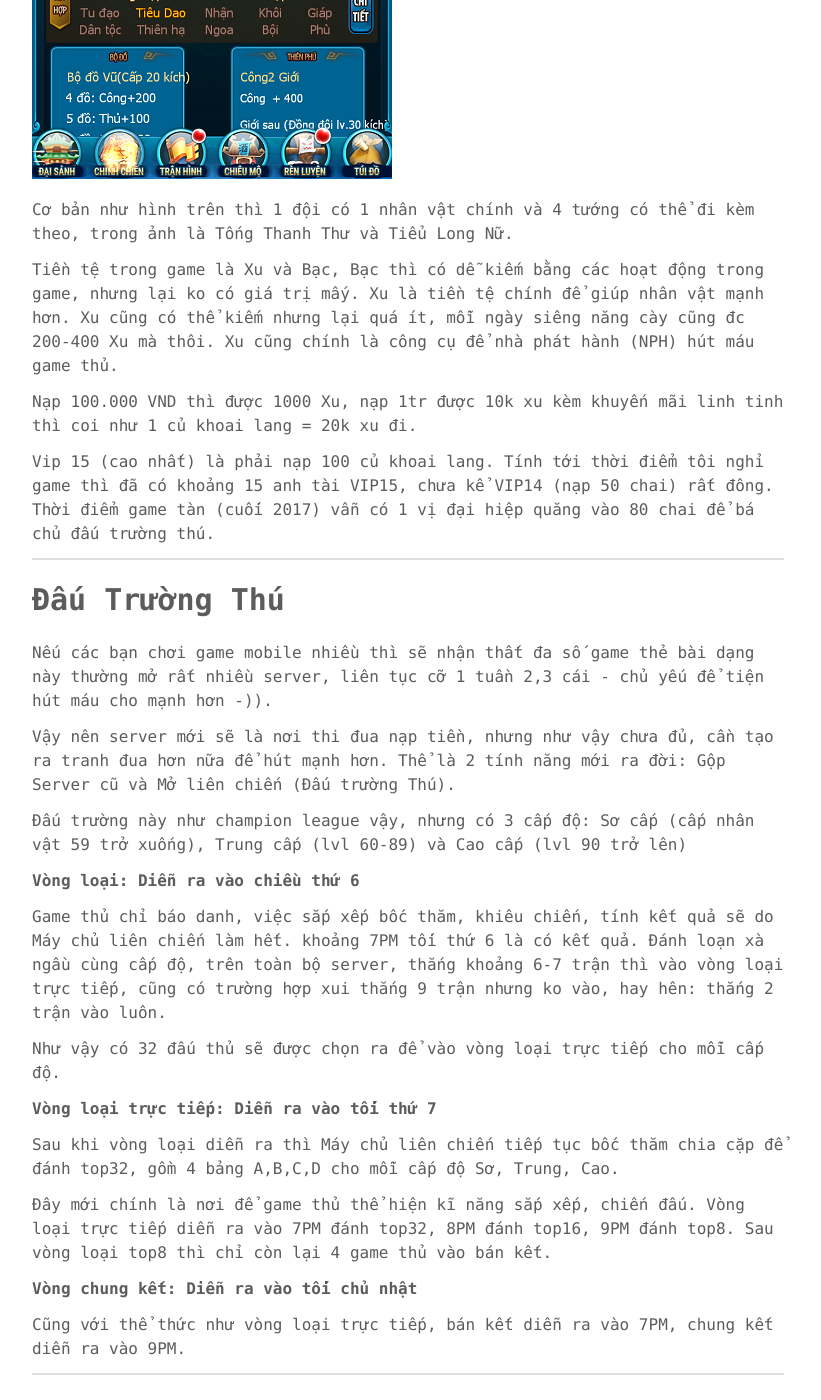
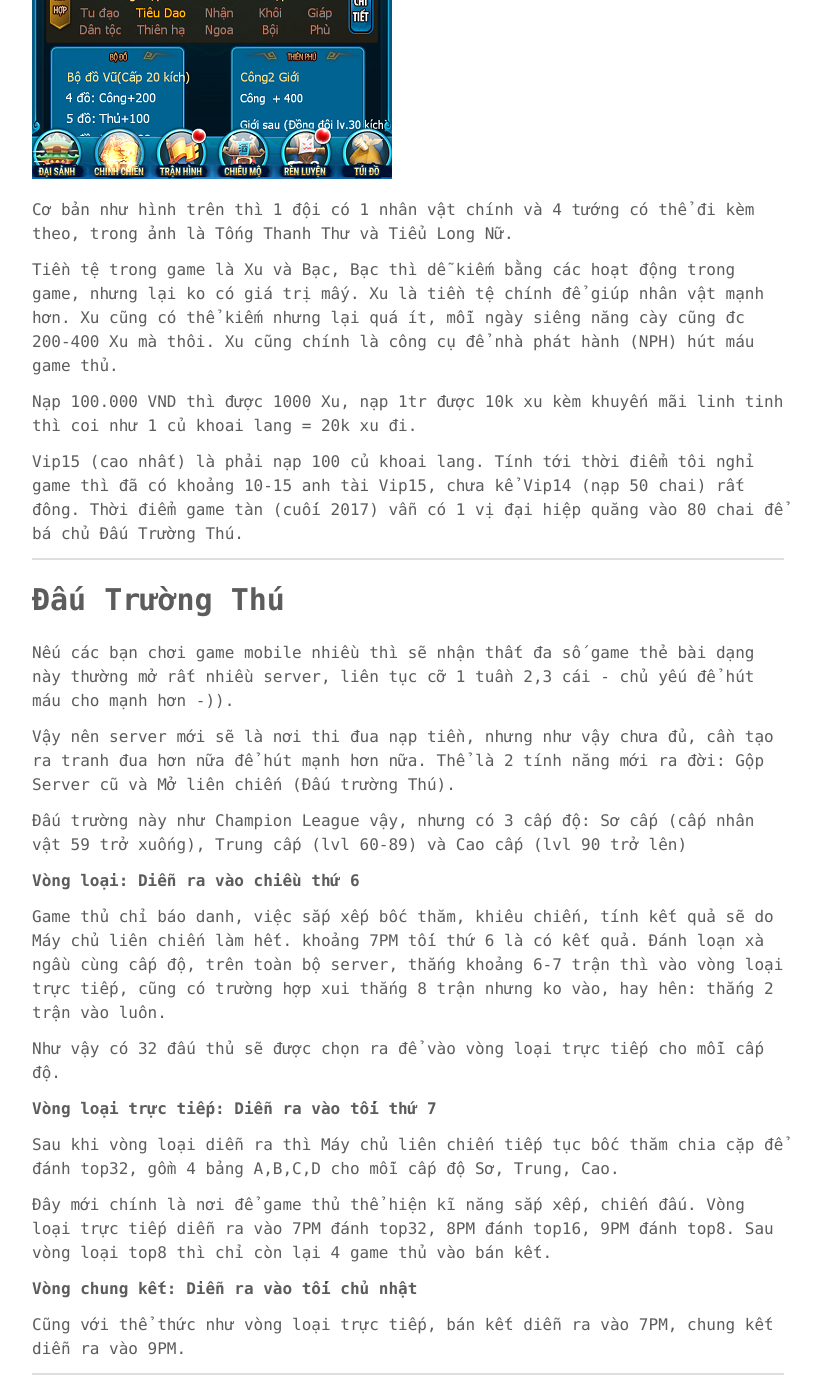
Before and after one commit to phuoc-thanh/phuoc-thanh.github.io, a Jekyll site: the page built from _posts/2018-04-14-chapter01-the-origin-of-crime.md, in a window 1280 px wide and 1400 px high, scrolled down 1571 px. Shown: the whole window, without its empty margins (232-1053 px from the left). Built offline with Jekyll 4.4.1, drawn with Linux system fonts in a browser that asks for light colours; comment, search, counter and statistics services are not loaded; some of the changed text lies outside the part shown.

Commit message:
add chapter02

```diff
--- a/_posts/2018-04-14-chapter01-the-origin-of-crime.md
+++ b/_posts/2018-04-14-chapter01-the-origin-of-crime.md
@@ -9,8 +9,8 @@
 
 # Lược sử trình độ
 
-Thế hệ 8x, các bạn chắc không quên cơn bão game Online 2004-2005-2006 nhỉ, cái thời ADSL mới được nhân rộng, năm đó tôi học lớp 10.
-Tôi cũng là một con thiêu thân lao vào thời gian đó. Bắt đầu bằng MU Hanoi, thời đó tạo nhân vật hết 15p, vào game hết 10p và mở rương đồ hết 15p. Da fuck, nếu là các bạn trẻ bây giờ, có khi đã đập bể vài bộ chuột phím rồi ấy :). Phải công nhận game online thời đó như là ma thuật, khiến ngta nhìn vào màn hình quên ăn quên ngủ, kiên nhẫn chỉ để thấy nhân vật mình đi lại và chém vài nhát.
+Thế hệ 8x, các bạn chắc không quên cơn bão Game Online 2004-2005-2006 nhỉ, cái thời ADSL mới được nhân rộng, năm đó tôi học lớp 10.
+Tôi cũng là một con thiêu thân lao vào thời gian đó. Bắt đầu bằng MU Hanoi, thời đó tạo nhân vật hết 15p, vào game hết 10p và mở rương đồ hết 15p. Da fuck, nếu là các bạn trẻ bây giờ, có khi đã đập bể vài bộ chuột phím rồi ấy :). Phải công nhận Game Online thời đó như là ma thuật, khiến ngta nhìn vào màn hình quên ăn quên ngủ, kiên nhẫn chỉ để thấy nhân vật mình đi lại và chém vài nhát.
 
 Sau đó là Gunbound, Line Age 2, Dota... và tôi thi vào ngành CNTT, tôi nghĩ sau này mình sẽ sản xuất game.
 
@@ -20,7 +20,7 @@
 
 Nhờ những tiếp xúc rất sớm với game online và được học cơ bản về lập trình, tôi có chút hiểu biết về mô hình game online, cũng có thể gọi là client-server
 
-Tháng 12-2015, lần đầu tiên tôi chơi 1 game online dành cho Mobile - tạm gọi là Game X, lúc đó game mới mở được hơn 1 tháng, tôi vào server 21.
+Tháng 12-2015, lần đầu tiên tôi chơi 1 Game Online dành cho Mobile - tạm gọi là Game X, lúc đó game mới mở được hơn 1 tháng, tôi vào server 21.
 
 Khoảng tháng 4-2016, Game X mở tính năng đấu trường liên server, tạm gọi là Đấu Trường Thú - gọi tên theo đam mê 1 thời của tôi Bloody Roar hehe -)).
 
@@ -36,27 +36,27 @@
 
 Cơ bản như hình trên thì 1 đội có 1 nhân vật chính và 4 tướng có thể đi kèm theo, trong ảnh là Tống Thanh Thư và Tiểu Long Nữ.
 
-Tiền tệ trong game là Xu và Bạc, Bạc thì có dễ kiếm bằng các hoạt động trong game, nhưng lại ko có giá trị mấy. Xu là tiền tệ chính để giúp nhân vật mạnh hơn.
+Tiền tệ trong game là Xu và Bạc, Bạc thì dễ kiếm bằng các hoạt động trong game, nhưng lại ko có giá trị mấy. Xu là tiền tệ chính để giúp nhân vật mạnh hơn.
 Xu cũng có thể kiếm nhưng lại quá ít, mỗi ngày siêng năng cày cũng đc 200-400 Xu mà thôi. Xu cũng chính là công cụ để nhà phát hành (NPH) hút máu game thủ.
 
 Nạp 100.000 VND thì được 1000 Xu, nạp 1tr được 10k xu kèm khuyến mãi linh tinh thì coi như 1 củ khoai lang = 20k xu đi.
 
-Vip 15 (cao nhất) là phải nạp 100 củ khoai lang. Tính tới thời điểm tôi nghỉ game thì đã có khoảng 15 anh tài VIP15, chưa kể VIP14 (nạp 50 chai) rất đông. Thời điểm game tàn (cuối 2017) vẫn có 1 vị đại hiệp quăng vào 80 chai để bá chủ đấu trường thú.
+Vip15 (cao nhất) là phải nạp 100 củ khoai lang. Tính tới thời điểm tôi nghỉ game thì đã có khoảng 10-15 anh tài Vip15, chưa kể Vip14 (nạp 50 chai) rất đông. Thời điểm game tàn (cuối 2017) vẫn có 1 vị đại hiệp quăng vào 80 chai để bá chủ Đấu Trường Thú.
 
 ---
 
 # Đấu Trường Thú
 
-Nếu các bạn chơi game mobile nhiều thì sẽ nhận thất đa số game thẻ bài dạng này thường mở rất nhiều server, liên tục cỡ 1 tuần 2,3 cái - chủ yếu để tiện hút máu cho mạnh hơn -)).
+Nếu các bạn chơi game mobile nhiều thì sẽ nhận thất đa số game thẻ bài dạng này thường mở rất nhiều server, liên tục cỡ 1 tuần 2,3 cái - chủ yếu để hút máu cho mạnh hơn -)).
 
-Vậy nên server mới sẽ là nơi thi đua nạp tiền, nhưng như vậy chưa đủ, cần tạo ra tranh đua hơn nữa để hút mạnh hơn. Thể là 2 tính năng mới ra đời: Gộp Server cũ và Mở liên chiến (Đấu trường Thú).
+Vậy nên server mới sẽ là nơi thi đua nạp tiền, nhưng như vậy chưa đủ, cần tạo ra tranh đua hơn nữa để hút mạnh hơn nữa. Thể là 2 tính năng mới ra đời: Gộp Server cũ và Mở liên chiến (Đấu trường Thú).
 
-Đấu trường này như champion league vậy, nhưng có 3 cấp độ: Sơ cấp (cấp nhân vật 59 trở xuống), Trung cấp (lvl 60-89) và Cao cấp (lvl 90 trở lên)
+Đấu trường này như Champion League vậy, nhưng có 3 cấp độ: Sơ cấp (cấp nhân vật 59 trở xuống), Trung cấp (lvl 60-89) và Cao cấp (lvl 90 trở lên)
 
 **Vòng loại: Diễn ra vào chiều thứ 6**
 
 Game thủ chỉ báo danh, việc sắp xếp bốc thăm, khiêu chiến, tính kết quả sẽ do Máy chủ liên chiến làm hết. khoảng 7PM tối thứ 6 là có kết quả.
-Đánh loạn xà ngầu cùng cấp độ, trên toàn bộ server, thắng khoảng 6-7 trận thì vào vòng loại trực tiếp, cũng có trường hợp xui thắng 9 trận nhưng ko vào, hay hên: thắng 2 trận vào luôn.
+Đánh loạn xà ngầu cùng cấp độ, trên toàn bộ server, thắng khoảng 6-7 trận thì vào vòng loại trực tiếp, cũng có trường hợp xui thắng 8 trận nhưng ko vào, hay hên: thắng 2 trận vào luôn.
 
 Như vậy có 32 đấu thủ sẽ được chọn ra để vào vòng loại trực tiếp cho mỗi cấp độ.
 
@@ -86,7 +86,7 @@
 
 Chỉ những game thủ Vip3 trở lên mới được tham gia cược xu (nạp 50k là Vip3 nhé)
 
-![Liên chiến](/assets/images/aspect-of-programming/in-game.png)
+![Liên chiến](/assets/images/aspect-of-programming/cross-war.png)
 
 Các bạn thấy đó, ở trên đầu mỗi đấu thủ chính là số xu cược.
 
```
Also changed, not shown: _posts/2018-04-13-the-dark-side-of-programming.md (+3 -3 lines), _posts/2018-04-15-chapter02-raise-of-the-north-force.md (added, +7 -0 lines).
